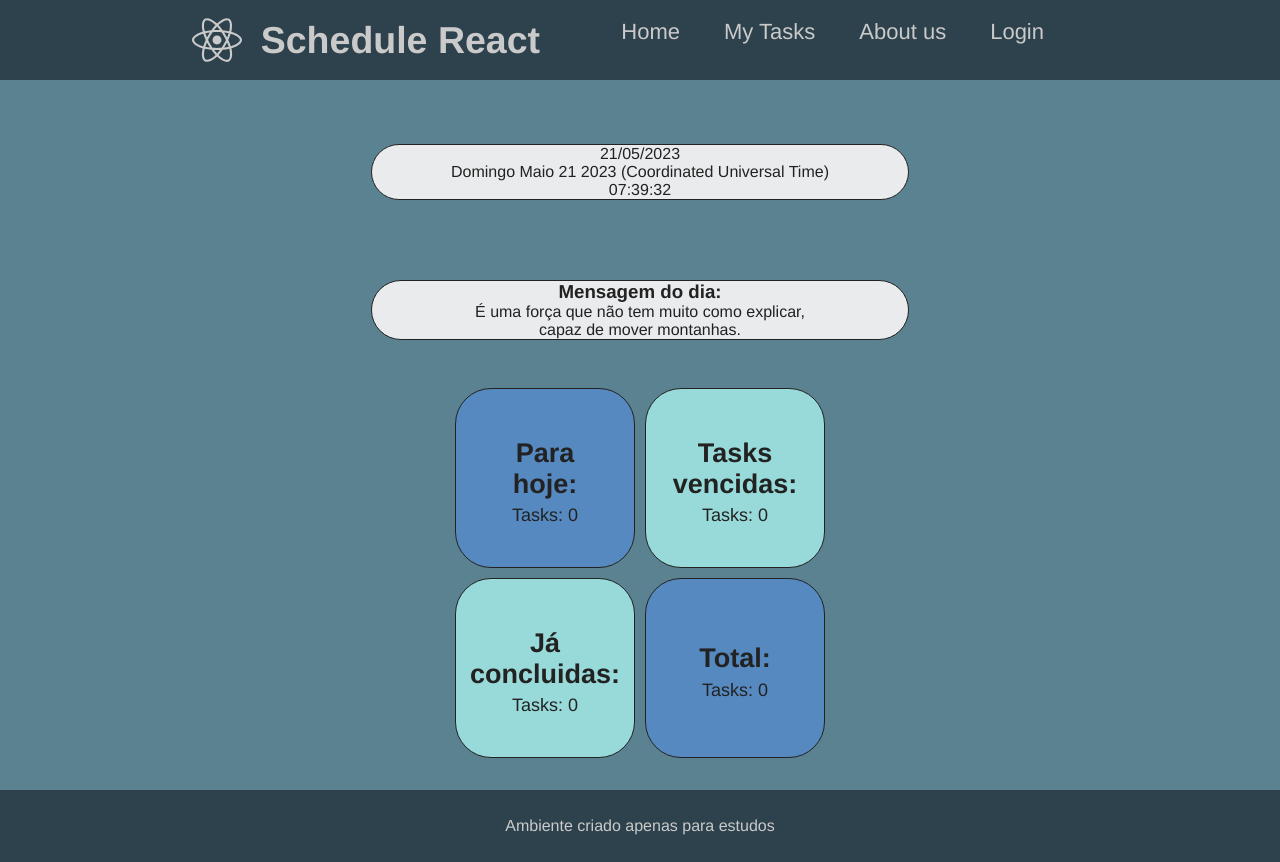
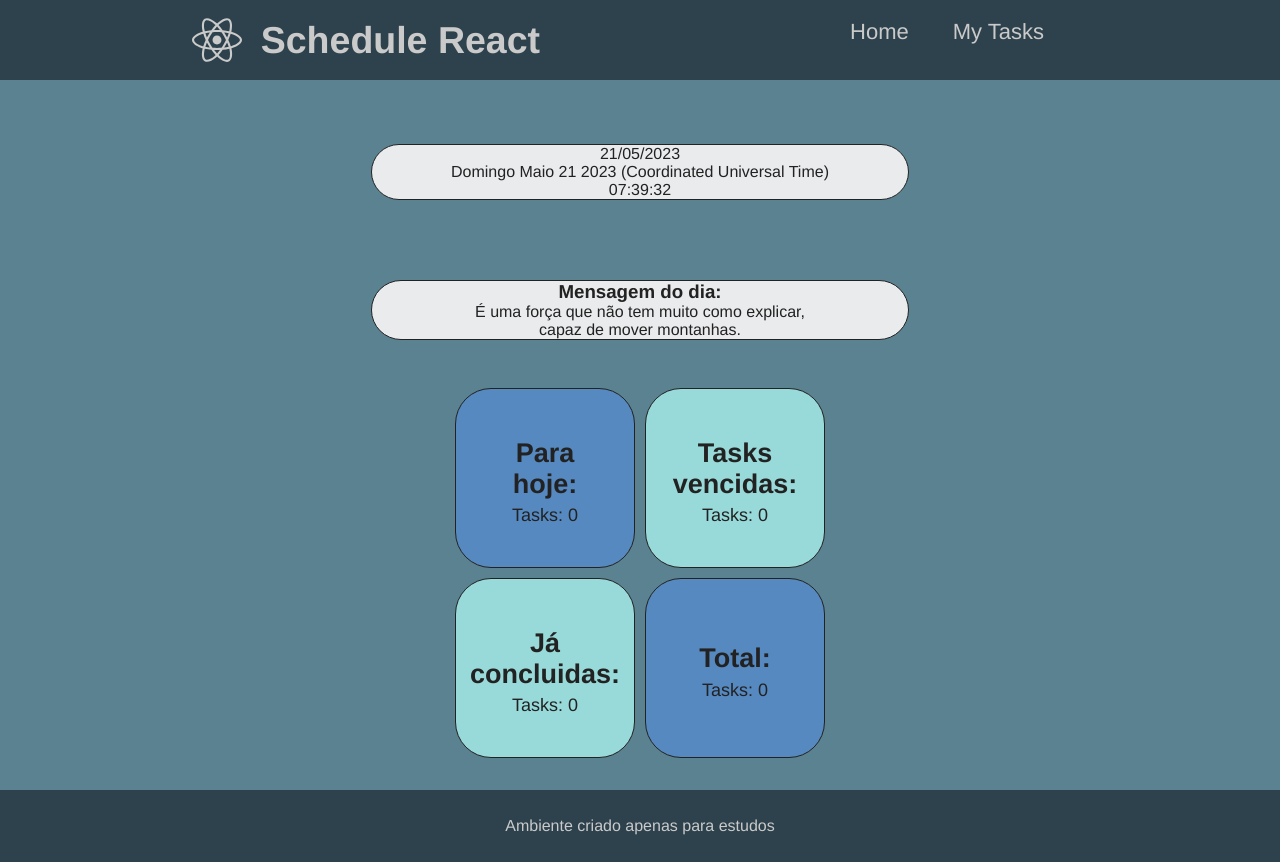
Before and after one commit to arturwatana/schedule-react, a React (Vite) app: page / in a window 1280 px wide. Built offline with nearby package versions, Linux system fonts and the light colour scheme; data requests are answered from the project's data file.

Commit message:
fix: navbarLinks

```diff
--- a/src/Components/layout/NavBar/NavBar.tsx
+++ b/src/Components/layout/NavBar/NavBar.tsx
@@ -29,12 +29,6 @@ function NavBar() {
               <li>
                 <Link to="/mytasks">My Tasks</Link>
               </li>
-              <li>
-                <Link to="/">About us</Link>
-              </li>
-              <li>
-                <Link to="/">Login</Link>
-              </li>
             </ul>
           ) : null}
         </div>
@@ -46,12 +40,6 @@ function NavBar() {
             <li>
               <Link to="/mytasks">My Tasks</Link>
             </li>
-            <li>
-              <Link to="/">About us</Link>
-            </li>
-            <li>
-              <Link to="/">Login</Link>
-            </li>
           </ul>
         </div>
       </nav>
```
